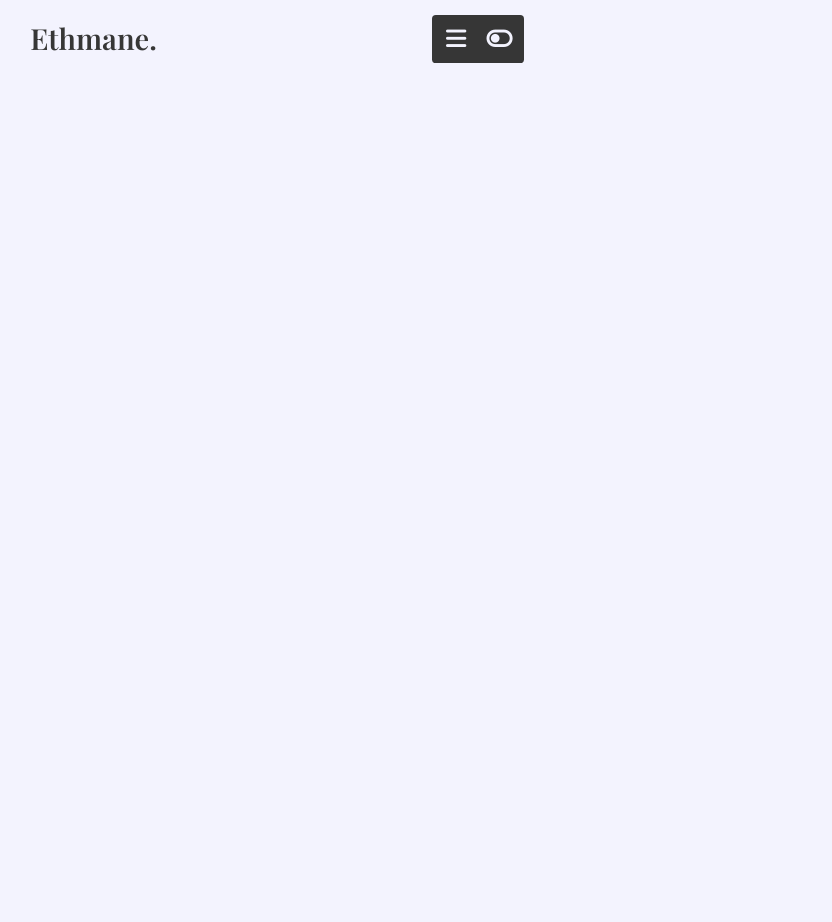
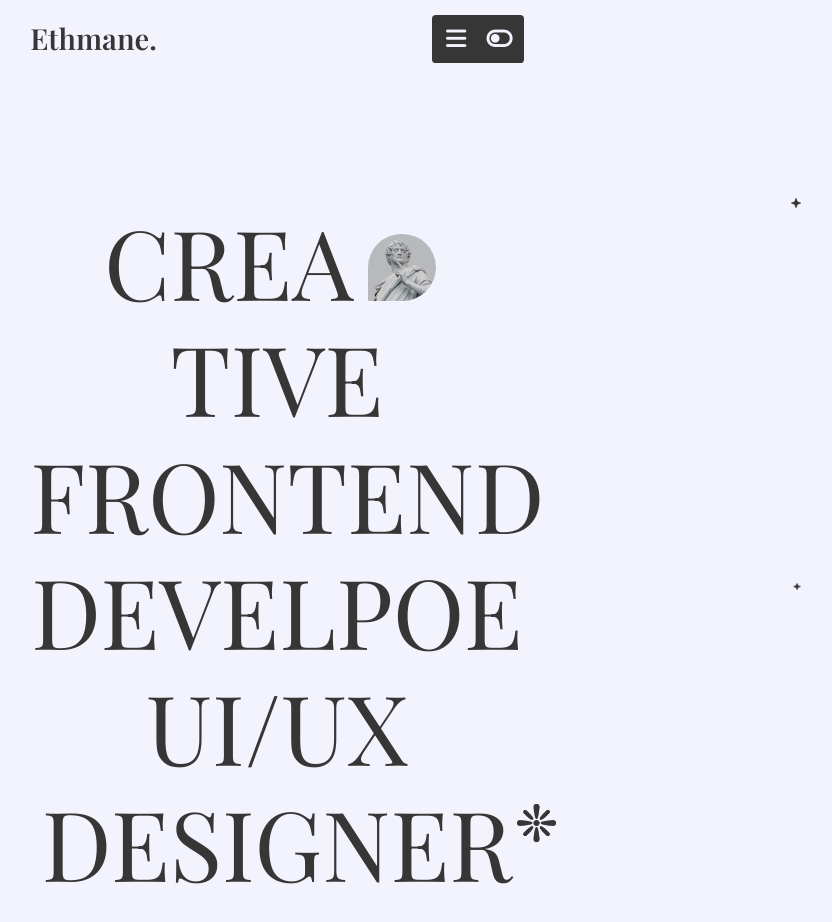
Before and after one commit to Ousman37/my_portfolio, a plain HTML site: page index.html in a window 1280 px wide. Shown: the whole page, without its empty margins (363-1195 px from the left). Before the commit the page ends 800 px from the top, so only its background shows below. Drawn offline with nearby package versions, Linux system fonts and the light colour scheme.

Commit message:
hero section commit!

```diff
--- a/assets/css/styles.css
+++ b/assets/css/styles.css
@@ -82,14 +82,13 @@ textarea {
   padding: 0 var(--container-padding);
 }
 
-/*
 .section {
-  padding-block: var(--section-verical-spacing);
+  padding: var(--section-vertical-spacing);
   position: relative;
 }
 
-.has-sparkles,
-.has-sparkles-alt {
+.has-sparkles::before,
+.has-sparkles-alt::after {
   position: relative;
 }
 
@@ -97,43 +96,9 @@ textarea {
 .has-sparkles::after {
   content: "";
   position: absolute;
-  background: url("/images/sparkle_one.png") center no-repeat;
+  background: url("../images/sparkle.png") center no-repeat;
   background-size: cover;
 }
-
-.inline-image.has-sparkles ::before {
-  width: 1rem;
-  height: 1rem;
-  top: -0.5rem;
-  right: -0.5rem;
-}
-.inline-image.has-sparkles ::after {
-  width: 0.8rem;
-  height: 0.8rem;
-  bottom: 1rem;
-  right: -1.5rem;
-}
-
-.d-grid {
-  display: grid;
-}
-
-.section:not(.hero)::before {
-  content: "";
-  position: absolute;
-  top: 35%;
-  left: 50%;
-  transform: translate(-50%, -50%);
-  width: 80vw;
-  height: 80vw;
-  background: radial-gradient(
-    50% 50% at 50% 50%,
-    rgba(255, 101, 188, 0.08) 0%,
-    rgba(255, 101, 188, 0) 100%
-  );
-
-  z-index: -1;
-}*/
 
 /* !Header */
 
@@ -215,6 +180,7 @@ textarea {
 
 .list-link {
   font-size: 1.4rem;
+  color: var(--light-color);
 }
 
 .list-link:hover,
@@ -255,29 +221,76 @@ textarea {
   display: block;
 }
 
+/* !HERO */
+.title {
+  font-family: var(--title-font-family);
+  font-weight: 300;
+  text-transform: uppercase;
+}
+
+.main-title {
+  font-size: clamp(5rem, 10vw, 10rem);
+  text-align: center;
+  line-height: 1.2;
+}
+
+.inline-image {
+  width: 7rem;
+  height: 7rem;
+  background: url("../images/statue_hero.png") top center no-repeat;
+  background-size: cover;
+  border-radius: 50%;
+  border-bottom-left-radius: 0;
+  margin: 0 1.5rem;
+}
+
+.dark-theme .has-sparkles::before,
+.dark-theme .has-sparkles::after {
+  background: url("../images/sparkle_light\ \(1\).png") center no-repeat;
+  background-size: cover;
+}
+
+.inline-image.has-sparkles::before {
+  width: 1rem;
+  height: 1rem;
+  top: 7.5rem;
+  right: 12rem;
+}
+
+.inline-image.has-sparkles::after {
+  width: 0.8rem;
+  height: 0.8rem;
+  bottom: 40rem;
+  right: 12rem;
+}
+
+.has-sparkles-alt::after {
+  content: "";
+  position: absolute;
+  top: 79%;
+  width: 5vw;
+  max-width: 5rem;
+  height: 5vw;
+  max-height: 5rem;
+  background: url("../images/sparkle_alt.png") center no-repeat;
+  background-size: cover;
+}
+
+.dark-theme .has-sparkles-alt::after {
+  background: url("../images/sparkle_alt_light.png") center no-repeat;
+  background-size: cover;
+}
 /*
 
 /*
 
-
-
-
-
-
-
-
-
-
-
-
-
 .scroll-top:hover,
 .scroll-top:focus
+.
 
+/* !Hero section*/
 
-
-
-.
+/*
 
 
 
@@ -298,37 +311,6 @@ textarea {
 
 
 
-
-
-
-
-
-
-
-/* !Hero section*/
-
-/*
-.title {
-  font-family: var(--title-font-family);
-  font-weight: 400;
-  text-transform: uppercase;
-}
-
-.main-title {
-  font-size: clamp(5rem, 10vw, 10rem);
-  text-align: center;
-  line-height: 1.2;
-}
-
-.inline-image {
-  width: 7rem;
-  height: 7rem;
-  background: url("../images/statue_hero.png") top center no-repeat;
-  background-size: cover;
-  border-radius: 50%;
-  border-bottom-left-radius: 0;
-  margin: 0 1.5rem;
-}
 
 .dark-theme .has-sparkles::before,
 .dark-theme .has-sparkles::after {
--- a/assets/js/app.js
+++ b/assets/js/app.js
@@ -36,3 +36,5 @@ if (bodyElement.classList.contains("dark-theme")) {
 }
 
 themeToggleButton.addEventListener("click", toggleTheme);
+
+// ! SCROLL REVEAL
--- a/index.html
+++ b/index.html
@@ -52,8 +52,16 @@
         </div>
       </nav>
     </header>
-
     <!-- !HERO SECTION -->
+    <section class="hero section">
+      <div class="container">
+        <h1 class="title main-title">
+          Crea<span class="inline-image has-sparkles"></span>tive <br />Frontend
+          <br />Develpoe <br />
+          UI/UX <br />Designe<span class="has-sparkles-alt">r</span> <br />
+        </h1>
+      </div>
+    </section>
     <!-- !PORTFOLIO SECTION  -->
     <!-- !CONTACT SECTION  -->
     <!-- !My Script section-->
```
Also changed, not shown: assets/images/sparkle_alt.png (added), assets/images/sparkle_light (1).png (added).
